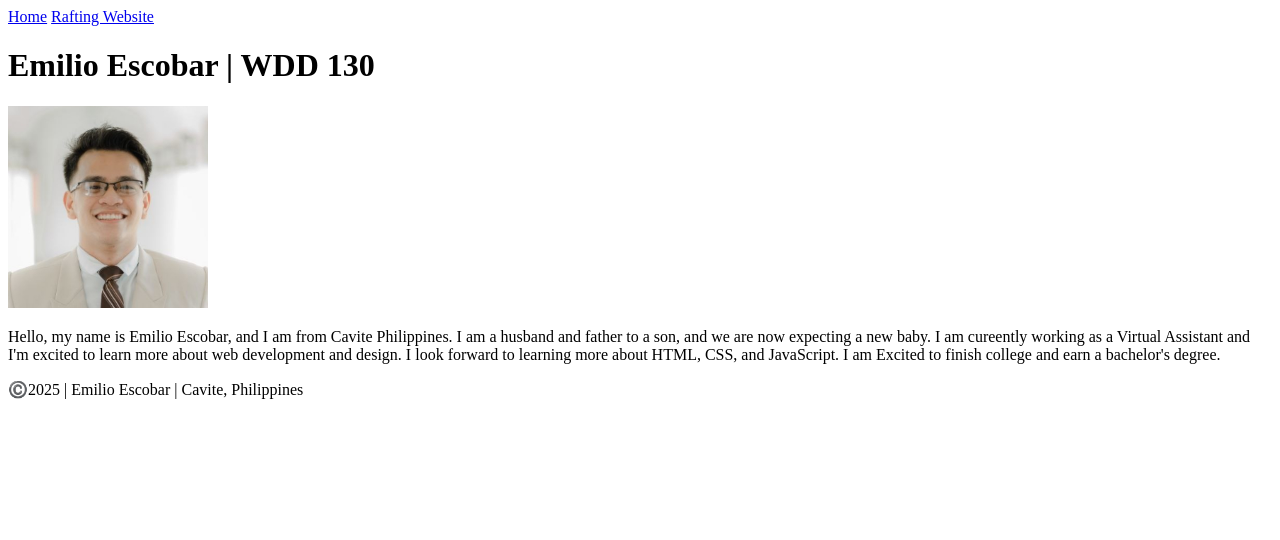
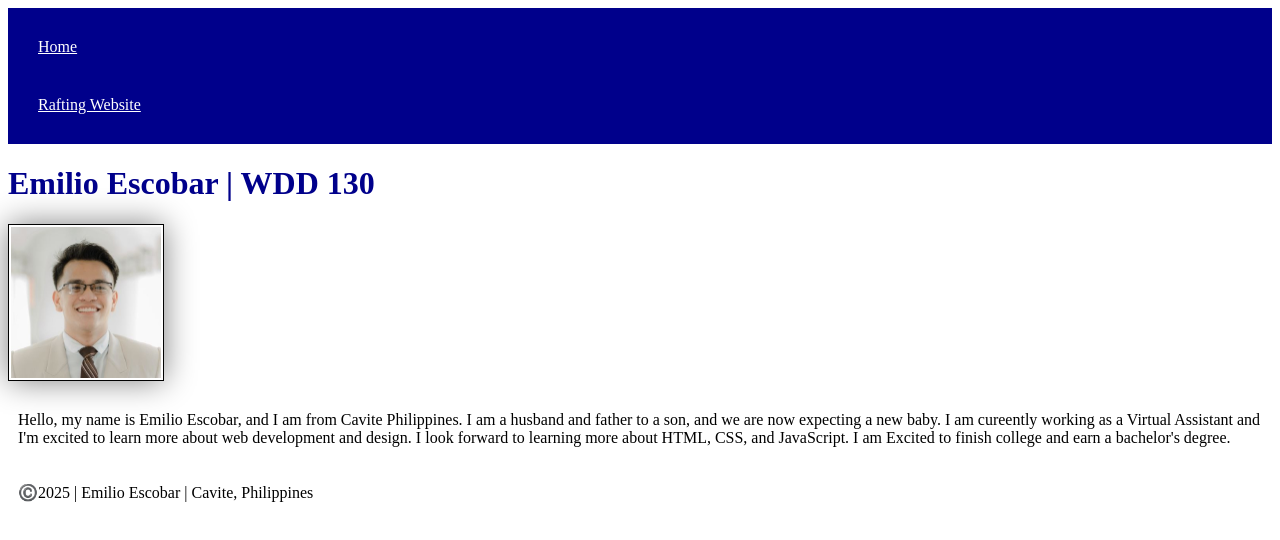
Before and after one commit to mimilesco08/wdd130, a plain HTML site: page index.html in a window 1280 px wide. Drawn offline with Linux system fonts and the light colour scheme.

Commit message:
Stylesheets/CSS

```diff
--- a/index.html
+++ b/index.html
@@ -5,6 +5,7 @@
     <meta charset="utf-8">
     <meta name="viewport" content="width=device-width,initial-scale=1.0">
     <title>Emilio Escobar | WDD 130</title>
+    <link rel="stylesheet" href="style/styles.css">
 </head>
 
 <body>
--- /dev/null
+++ b/style/styles.css
@@ -0,0 +1,26 @@
+nav {
+    background-color: darkblue;
+    padding: 10px;
+}
+
+nav a {
+    color: white;
+    display: block;
+    padding: 20px;
+}
+
+h1 {
+    color: darkblue;
+}
+
+img {
+    width: 150px;
+    height: auto;
+    border: 1px solid black;
+    padding: 2px;
+    box-shadow: 0 0 30px gray;
+}
+
+p {
+    padding: 10px;
+}
```
Also changed, not shown: week02/holygrail.html (deleted, +0 -45 lines).
